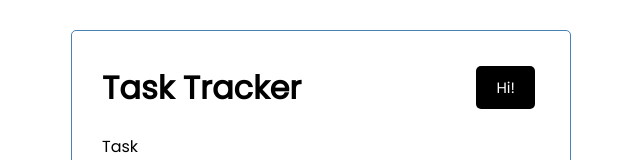
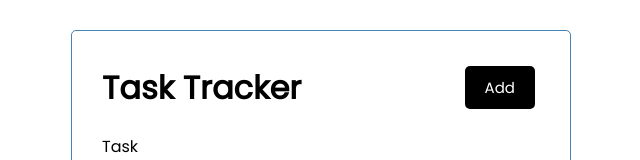
Before and after one commit to Monge1h/react-task-tracker, a React (Create React App) app: page / in a window 1280 px wide. Shown: the top 160 px of the page, without its empty margins (319-959 px from the left). Built offline with nearby package versions, Linux system fonts and the light colour scheme.

Commit message:
Change text of button

```diff
--- a/src/components/Header.js
+++ b/src/components/Header.js
@@ -6,7 +6,7 @@ const Header = ({title}) => {
 	return (
 		<header className='header'>
 			<h1>{title}</h1>
-			<Button onClick={onClick}/>
+			<Button text="Add" onClick={onClick}/>
 		</header>
 	)
 }
```
